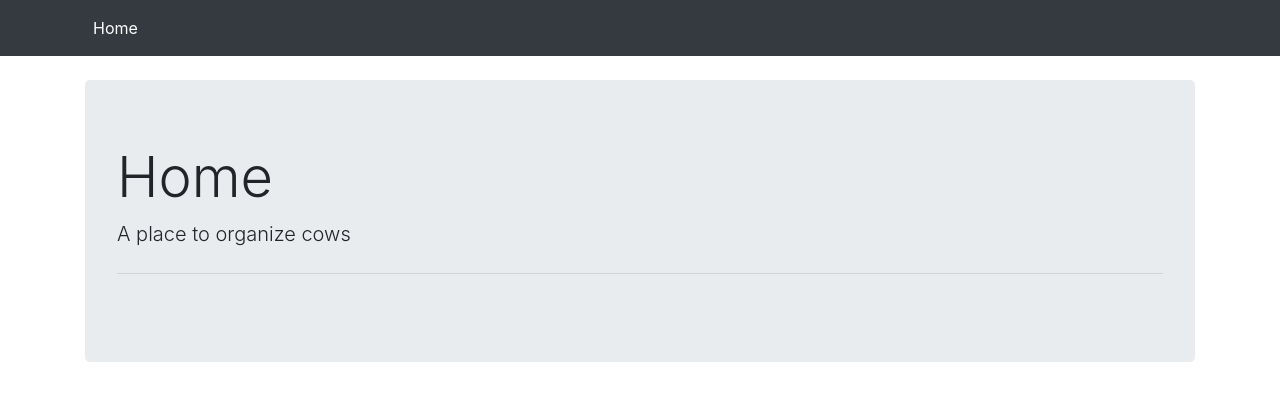
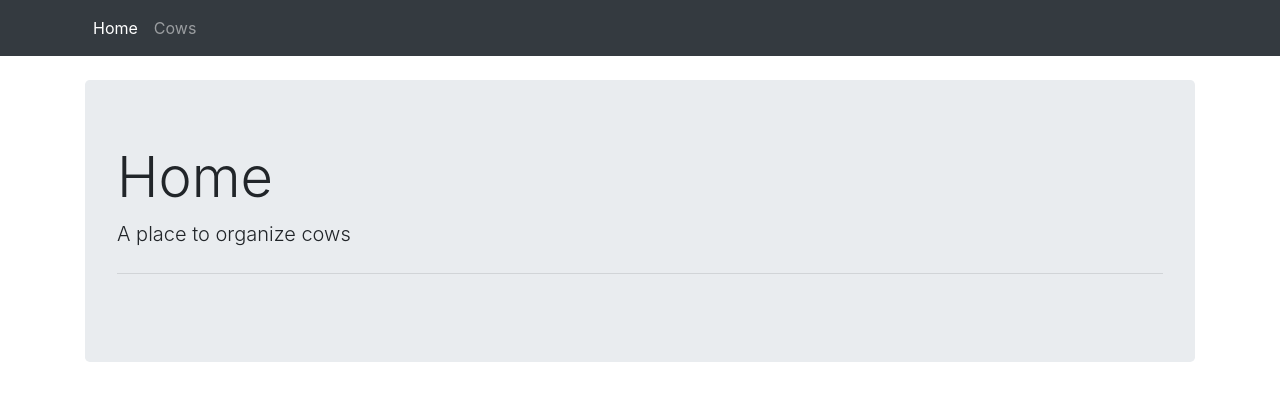
Before and after one commit to underthecode/cows, a React app: page / in a window 1280 px wide. Shown: the top 400 px of the page. Built offline with nearby package versions, Linux system fonts and the light colour scheme.

Commit message:
added CowList component

```diff
--- a/frontend/src/components/App.jsx
+++ b/frontend/src/components/App.jsx
@@ -6,6 +6,7 @@ import {
   Switch
 } from 'react-router-dom';
 import Home from './root/Home.jsx';
+import CowList from './cows/CowList.jsx';
 
 const App = () => {
   return (
@@ -30,6 +31,15 @@ const Navigation = () => {
               Home
             </NavLink>
           </li>
+          <li className='nav-item'>
+            <NavLink
+              exact
+              className='nav-link'
+              activeClassName='active'
+              to='/cows'>
+              Cows
+            </NavLink>
+          </li>
         </ul>
       </div>
     </nav>
@@ -40,6 +50,7 @@ const Main = () => {
   return (
     <Switch>
       <Route exact path='/' component={Home} />
+      <Route exact path='/cows' component={CowList} />
     </Switch>
   );
 };
--- /dev/null
+++ b/frontend/src/components/cows/CowList.jsx
@@ -0,0 +1,44 @@
+import React, { useState, useEffect } from 'react';
+import axios from 'axios';
+import { Link } from 'react-router-dom';
+
+const CowList = () => {
+  const [cows, setCows] = useState([]);
+
+  useEffect(() => {
+    const getCows = async () => {
+      try {
+        const response = await axios.get('/api/cows');
+        setCows(response.data);
+      } catch (error) {
+        console.log('err: ', error);
+      }
+    };
+    getCows();
+  }, []);
+
+  return (
+    <div>
+      <h2>
+        Cows
+        <Link to='/cows/new' className='btn btn-primary float-right'>
+          Create Cow
+        </Link>
+      </h2>
+      <hr />
+      {cows.map((cow) => {
+        return (
+          <div key={cow._id}>
+            <h4>
+              <Link to={`/cows/${cow._id}`}>{cow.title}</Link>
+            </h4>
+            <small>_id: {cow._id}</small>
+            <hr />
+          </div>
+        );
+      })}
+    </div>
+  );
+};
+
+export default CowList;
```
